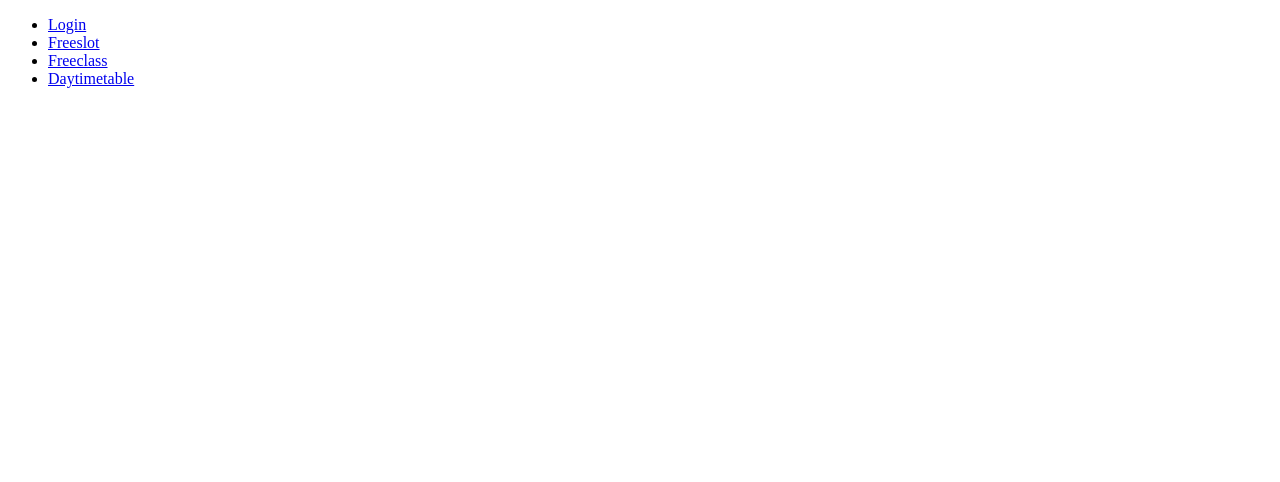
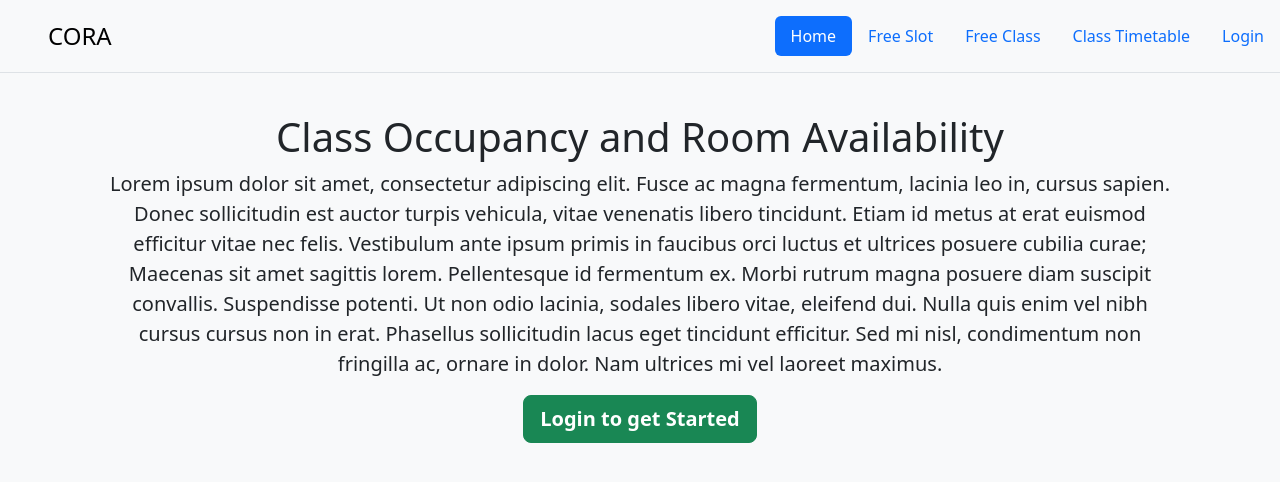
Before and after one commit to deebakkarthi/coraclient, a plain HTML site: page index.html in a window 1280 px wide. Drawn offline with nearby package versions, Linux system fonts and the light colour scheme.

Commit message:
Add: index.html

```diff
--- a/index.html
+++ b/index.html
@@ -5,16 +5,50 @@
   <meta charset="UTF-8">
   <meta name="viewport" content="width=device-width, initial-scale=1.0">
   <meta http-equiv="X-UA-Compatible" content="ie=edge">
-    <title>CORA Homepage</title>
+  <title>CORA</title>
+  <link href="https://cdn.jsdelivr.net/npm/bootstrap@5.3.0/dist/css/bootstrap.min.css" rel="stylesheet"
+    integrity="sha384-9ndCyUaIbzAi2FUVXJi0CjmCapSmO7SnpJef0486qhLnuZ2cdeRhO02iuK6FUUVM" crossorigin="anonymous">
+  <script src="https://cdn.jsdelivr.net/npm/bootstrap@5.3.0/dist/js/bootstrap.bundle.min.js"
+    integrity="sha384-geWF76RCwLtnZ8qwWowPQNguL3RmwHVBC9FhGdlKrxdiJJigb/j/68SIy3Te4Bkz"
+    crossorigin="anonymous"></script>
+  <script src="index.js" defer></script>
 </head>
 
-  <body>
-    <ul>
-      <li><a href="login.html">Login</a></li>
-      <li><a href="freeslot.html">Freeslot</a></li>
-      <li><a href="freeclass.html">Freeclass</a></li>
-      <li><a href="daytimetable.html">Daytimetable</a></li>
+<body class="bg-body-tertiary">
+
+  <header class="d-flex flex-wrap justify-content-center py-3 mb-4 border-bottom">
+    <a href="/" class="d-flex align-items-center mb-3 mb-md-0 me-md-auto link-body-emphasis text-decoration-none">
+      <svg class="bi me-2" width="40" height="32">
+        <use xlink:href="#bootstrap"></use>
+      </svg>
+      <span class="fs-4">CORA</span>
+    </a>
+
+    <ul class="nav nav-pills">
+      <li class="nav-item"><a href="index.html" class="nav-link active" aria-current="page">Home</a></li>
+      <li class="nav-item"><a href="freeslot.html" class="nav-link">Free Slot</a></li>
+      <li class="nav-item"><a href="freeclass.html" class="nav-link">Free Class</a></li>
+      <li class="nav-item"><a href="daytimetable.html" class="nav-link">Class Timetable</a></li>
+      <li class="nav-item"><a href="login.html" class="nav-link">Login</a></li>
     </ul>
+  </header>
+
+
+  <div class="container p-3 mx-auto">
+    <main class="px-3 text-center">
+      <h1>Class Occupancy and Room Availability</h1>
+      <p class="lead">
+        Lorem ipsum dolor sit amet, consectetur adipiscing elit. Fusce ac magna fermentum, lacinia leo in, cursus
+        sapien. Donec sollicitudin est auctor turpis vehicula, vitae venenatis libero tincidunt. Etiam id metus at erat
+        euismod efficitur vitae nec felis. Vestibulum ante ipsum primis in faucibus orci luctus et ultrices posuere
+        cubilia curae; Maecenas sit amet sagittis lorem. Pellentesque id fermentum ex. Morbi rutrum magna posuere diam
+        suscipit convallis. Suspendisse potenti. Ut non odio lacinia, sodales libero vitae, eleifend dui. Nulla quis
+        enim vel nibh cursus cursus non in erat. Phasellus sollicitudin lacus eget tincidunt efficitur. Sed mi nisl,
+        condimentum non fringilla ac, ornare in dolor. Nam ultrices mi vel laoreet maximus. </p>
+      <div id="getStarted">
+      </div>
+    </main>
+  </div>
 </body>
 
 </html>
--- /dev/null
+++ b/index.js
@@ -0,0 +1,8 @@
+(async () => {
+  let getStarted = document.getElementById("getStarted");
+  if (!sessionStorage.getItem("name")) {
+    getStarted.innerHTML = ` <p class="getStarted">
+        <a href="login.html" class="btn btn-lg btn-success fw-bold">Login to get Started</a>
+      </p>`;
+  }
+})();
```
Also changed, not shown: login.html (+5 -10 lines), login.js (added, +30 -0 lines). Lines whose indentation alone changed are shown as unchanged.
